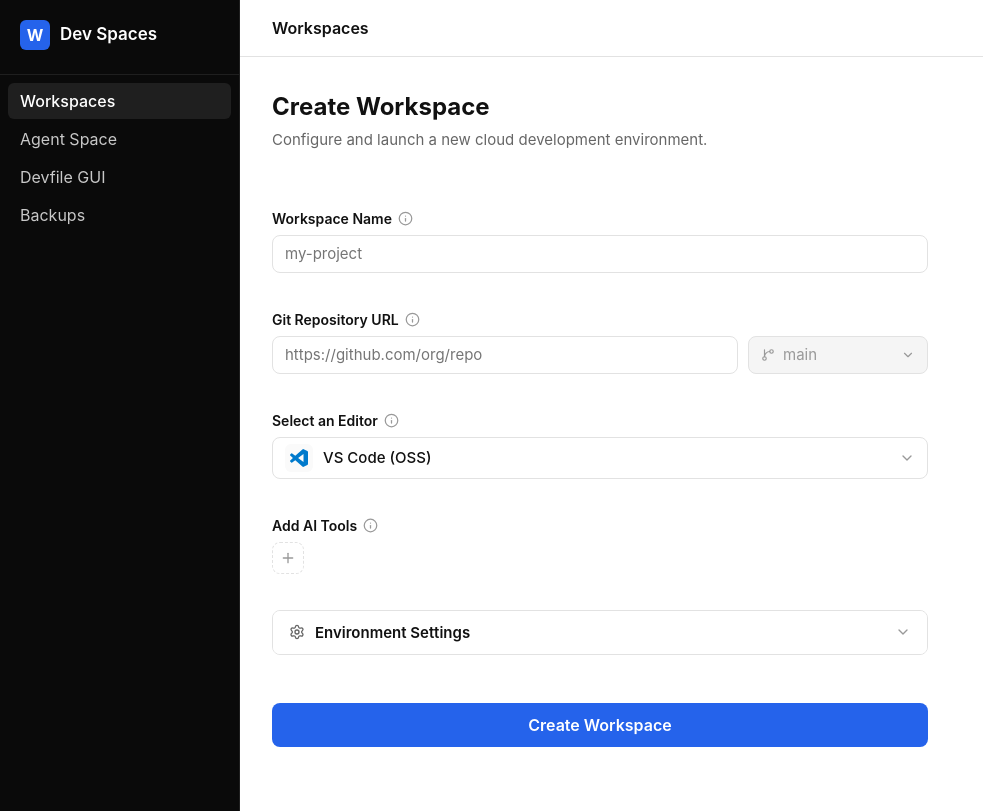
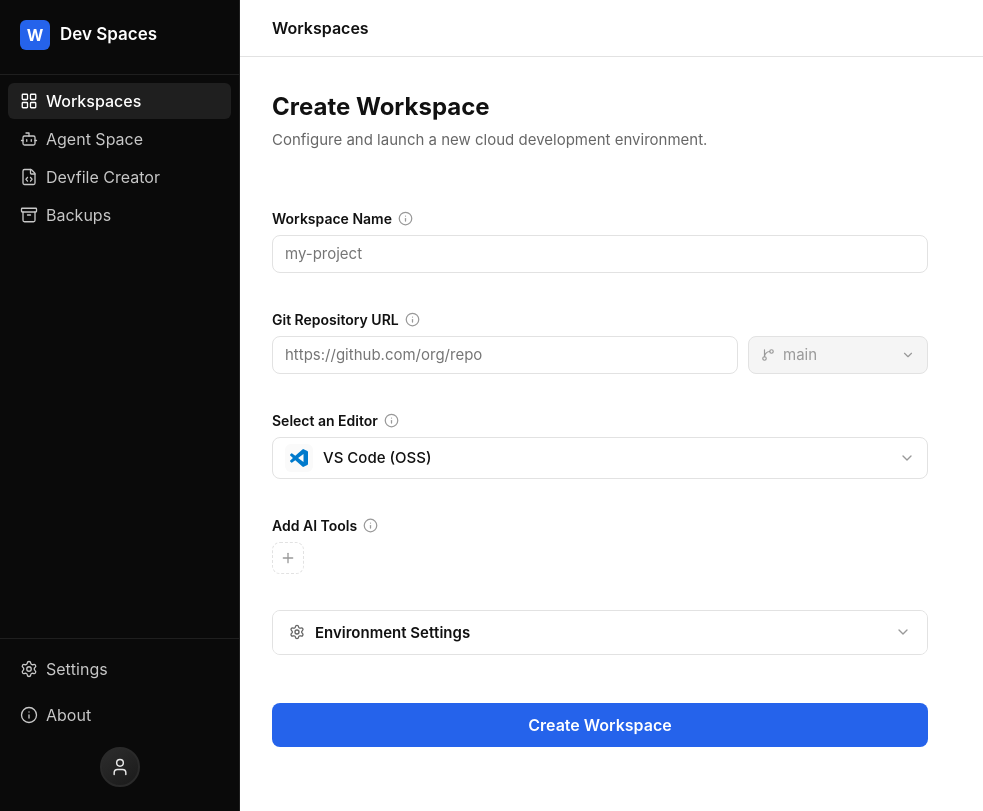
Before and after one commit to TheChosenMok/Dev-Spaces-Start-workspace, a React (Vite) app: page / in a window 1280 px wide. Shown: the whole page, without its empty margins (0-983 px from the left). Built offline with nearby package versions, Linux system fonts and the light colour scheme.

Commit message:
Dashboard redesign

```diff
--- a/src/App.tsx
+++ b/src/App.tsx
@@ -1,13 +1,56 @@
+import { type CSSProperties, useEffect, useRef, useState } from 'react'
+import {
+  Archive,
+  Bot,
+  FileCode,
+  Info,
+  LayoutGrid,
+  LogOut,
+  Settings,
+  User,
+  type LucideIcon,
+} from 'lucide-react'
 import { CreateWorkspace } from './components/CreateWorkspace'
 
-const NAV_ITEMS = [
-  { label: 'Workspaces', active: true },
-  { label: 'Agent Space', active: false },
-  { label: 'Devfile GUI', active: false },
-  { label: 'Backups', active: false },
+const NAV_ITEMS: { label: string; active: boolean; icon: LucideIcon }[] = [
+  { label: 'Workspaces', active: true, icon: LayoutGrid },
+  { label: 'Agent Space', active: false, icon: Bot },
+  { label: 'Devfile Creator', active: false, icon: FileCode },
+  { label: 'Backups', active: false, icon: Archive },
 ]
 
+const navButtonBase: CSSProperties = {
+  display: 'flex',
+  alignItems: 'center',
+  gap: 8,
+  width: '100%',
+  padding: '8px 12px',
+  marginBottom: 2,
+  border: 'none',
+  borderRadius: 6,
+  background: 'transparent',
+  color: '#c8c8c8',
+  fontSize: 16,
+  fontWeight: 400,
+  cursor: 'pointer',
+  transition: 'background 150ms ease, color 150ms ease',
+}
+
 export default function App() {
+  const [signedIn, setSignedIn] = useState(true)
+  const [profileMenuOpen, setProfileMenuOpen] = useState(false)
+  const profileWrapRef = useRef<HTMLDivElement>(null)
+
+  useEffect(() => {
+    const onDocMouseDown = (e: MouseEvent) => {
+      if (profileWrapRef.current && !profileWrapRef.current.contains(e.target as Node)) {
+        setProfileMenuOpen(false)
+      }
+    }
+    document.addEventListener('mousedown', onDocMouseDown)
+    return () => document.removeEventListener('mousedown', onDocMouseDown)
+  }, [])
+
   return (
     <div style={{ display: 'flex', minHeight: '100vh' }}>
       <aside
@@ -52,12 +95,16 @@ export default function App() {
         </div>
 
         <nav style={{ flex: 1, padding: '0 8px' }}>
-          {NAV_ITEMS.map((item) => (
+          {NAV_ITEMS.map((item) => {
+            const NavIcon = item.icon
+            return (
               <button
                 key={item.label}
+                type="button"
                 style={{
                   display: 'flex',
                   alignItems: 'center',
+                  gap: 8,
                   width: '100%',
                   padding: '8px 12px',
                   marginBottom: 2,
@@ -83,14 +130,183 @@ export default function App() {
                   }
                 }}
               >
+                <NavIcon size={18} strokeWidth={1.75} aria-hidden />
                 {item.label}
               </button>
-          ))}
+            )
+          })}
         </nav>
+
+        <div
+          style={{
+            marginTop: 'auto',
+            borderTop: '1px solid #1f1f1f',
+            padding: '12px 8px 4px',
+            display: 'flex',
+            flexDirection: 'column',
+            gap: 8,
+          }}
+        >
+          <button
+            type="button"
+            style={navButtonBase}
+            onMouseEnter={(e) => {
+              e.currentTarget.style.background = '#161616'
+              e.currentTarget.style.color = '#ececec'
+            }}
+            onMouseLeave={(e) => {
+              e.currentTarget.style.background = 'transparent'
+              e.currentTarget.style.color = '#c8c8c8'
+            }}
+          >
+            <Settings size={18} strokeWidth={1.75} aria-hidden />
+            Settings
+          </button>
+          <button
+            type="button"
+            style={navButtonBase}
+            onMouseEnter={(e) => {
+              e.currentTarget.style.background = '#161616'
+              e.currentTarget.style.color = '#ececec'
+            }}
+            onMouseLeave={(e) => {
+              e.currentTarget.style.background = 'transparent'
+              e.currentTarget.style.color = '#c8c8c8'
+            }}
+          >
+            <Info size={18} strokeWidth={1.75} aria-hidden />
+            About
+          </button>
+
+          <div ref={profileWrapRef} style={{ position: 'relative', display: 'flex', justifyContent: 'center', paddingTop: 4 }}>
+            <button
+              type="button"
+              aria-haspopup="menu"
+              aria-expanded={profileMenuOpen}
+              onClick={() => setProfileMenuOpen((o) => !o)}
+              style={{
+                width: 40,
+                height: 40,
+                borderRadius: '50%',
+                border: '2px solid #2a2a2a',
+                background: 'linear-gradient(145deg, #2d2d2d, #1a1a1a)',
+                display: 'flex',
+                alignItems: 'center',
+                justifyContent: 'center',
+                color: '#e8e8e8',
+                cursor: 'pointer',
+                padding: 0,
+                transition: 'border-color 150ms ease, box-shadow 150ms ease',
+              }}
+              onMouseEnter={(e) => {
+                e.currentTarget.style.borderColor = 'var(--accent)'
+                e.currentTarget.style.boxShadow = '0 0 0 2px rgba(88, 166, 255, 0.2)'
+              }}
+              onMouseLeave={(e) => {
+                e.currentTarget.style.borderColor = '#2a2a2a'
+                e.currentTarget.style.boxShadow = 'none'
+              }}
+              title="Account"
+            >
+              <User size={20} strokeWidth={1.75} aria-hidden />
+            </button>
+
+            {profileMenuOpen && (
+              <div
+                role="menu"
+                style={{
+                  position: 'absolute',
+                  bottom: '100%',
+                  left: '50%',
+                  transform: 'translateX(-50%)',
+                  marginBottom: 8,
+                  minWidth: 160,
+                  padding: 4,
+                  borderRadius: 8,
+                  background: '#141414',
+                  border: '1px solid #2a2a2a',
+                  boxShadow: '0 8px 24px rgba(0,0,0,0.45)',
+                  zIndex: 20,
+                }}
+              >
+                <button
+                  type="button"
+                  role="menuitem"
+                  onClick={() => {
+                    setSignedIn(false)
+                    setProfileMenuOpen(false)
+                  }}
+                  style={{
+                    display: 'flex',
+                    alignItems: 'center',
+                    gap: 8,
+                    width: '100%',
+                    padding: '8px 10px',
+                    border: 'none',
+                    borderRadius: 6,
+                    background: 'transparent',
+                    color: '#e8e8e8',
+                    fontSize: 14,
+                    cursor: 'pointer',
+                    textAlign: 'left',
+                  }}
+                  onMouseEnter={(e) => {
+                    e.currentTarget.style.background = '#1f1f1f'
+                  }}
+                  onMouseLeave={(e) => {
+                    e.currentTarget.style.background = 'transparent'
+                  }}
+                >
+                  <LogOut size={16} strokeWidth={1.75} aria-hidden />
+                  Log out
+                </button>
+              </div>
+            )}
+          </div>
+        </div>
       </aside>
 
       <div style={{ flex: 1, minWidth: 0 }}>
+        {signedIn ? (
           <CreateWorkspace />
+        ) : (
+          <div
+            style={{
+              minHeight: '100vh',
+              display: 'flex',
+              alignItems: 'center',
+              justifyContent: 'center',
+              padding: 24,
+              background: '#0f0f0f',
+            }}
+          >
+            <div
+              style={{
+                maxWidth: 400,
+                textAlign: 'center',
+                color: '#c8c8c8',
+              }}
+            >
+              <p style={{ margin: '0 0 16px', fontSize: 17, color: '#ececec' }}>You are signed out.</p>
+              <button
+                type="button"
+                onClick={() => setSignedIn(true)}
+                style={{
+                  padding: '10px 20px',
+                  borderRadius: 8,
+                  border: 'none',
+                  background: 'var(--accent)',
+                  color: '#fff',
+                  fontSize: 15,
+                  fontWeight: 500,
+                  cursor: 'pointer',
+                }}
+              >
+                Sign in again
+              </button>
+            </div>
+          </div>
+        )}
       </div>
     </div>
   )
--- a/src/components/EditorDropdown.tsx
+++ b/src/components/EditorDropdown.tsx
@@ -192,7 +192,6 @@ export function EditorDropdown({ value, onChange }: EditorDropdownProps) {
             {EDITORS.map((e, index) => {
               const isSelected = e.id === value
               const isHighlighted = index === focusedIndex
-              const showDivider = e.isCustom
               const rowBg = isSelected
                 ? 'var(--accent-light)'
                 : isHighlighted
@@ -200,28 +199,8 @@ export function EditorDropdown({ value, onChange }: EditorDropdownProps) {
                   : 'transparent'
 
               return (
-                <div key={e.id}>
-                  {showDivider && (
-                    <div
-                      role="separator"
-                      style={{
-                        display: 'flex',
-                        alignItems: 'center',
-                        gap: 8,
-                        margin: '8px 8px 4px',
-                        color: 'var(--text-muted)',
-                        fontSize: 11,
-                        fontWeight: 600,
-                        letterSpacing: '0.04em',
-                        textTransform: 'uppercase',
-                      }}
-                    >
-                      <span style={{ flex: 1, height: 1, background: 'var(--border)' }} aria-hidden />
-                      <span>Advanced</span>
-                      <span style={{ flex: 1, height: 1, background: 'var(--border)' }} aria-hidden />
-                    </div>
-                  )}
                 <button
+                  key={e.id}
                   type="button"
                   role="option"
                   aria-selected={isSelected}
@@ -298,7 +277,6 @@ export function EditorDropdown({ value, onChange }: EditorDropdownProps) {
                     <span style={{ width: 18, flexShrink: 0 }} aria-hidden />
                   )}
                 </button>
-                </div>
               )
             })}
           </div>
```
Lines whose indentation alone changed are shown as unchanged.
